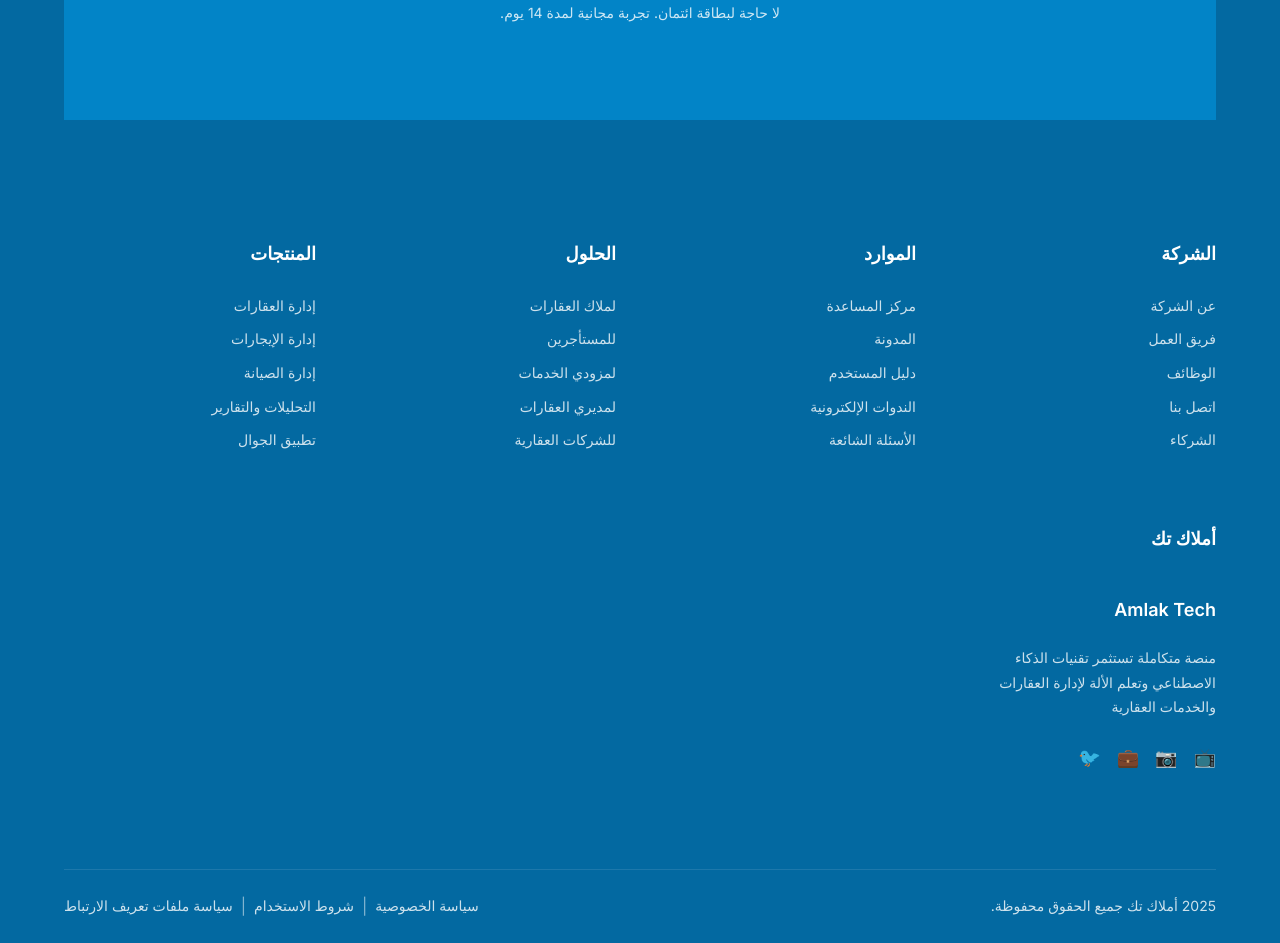
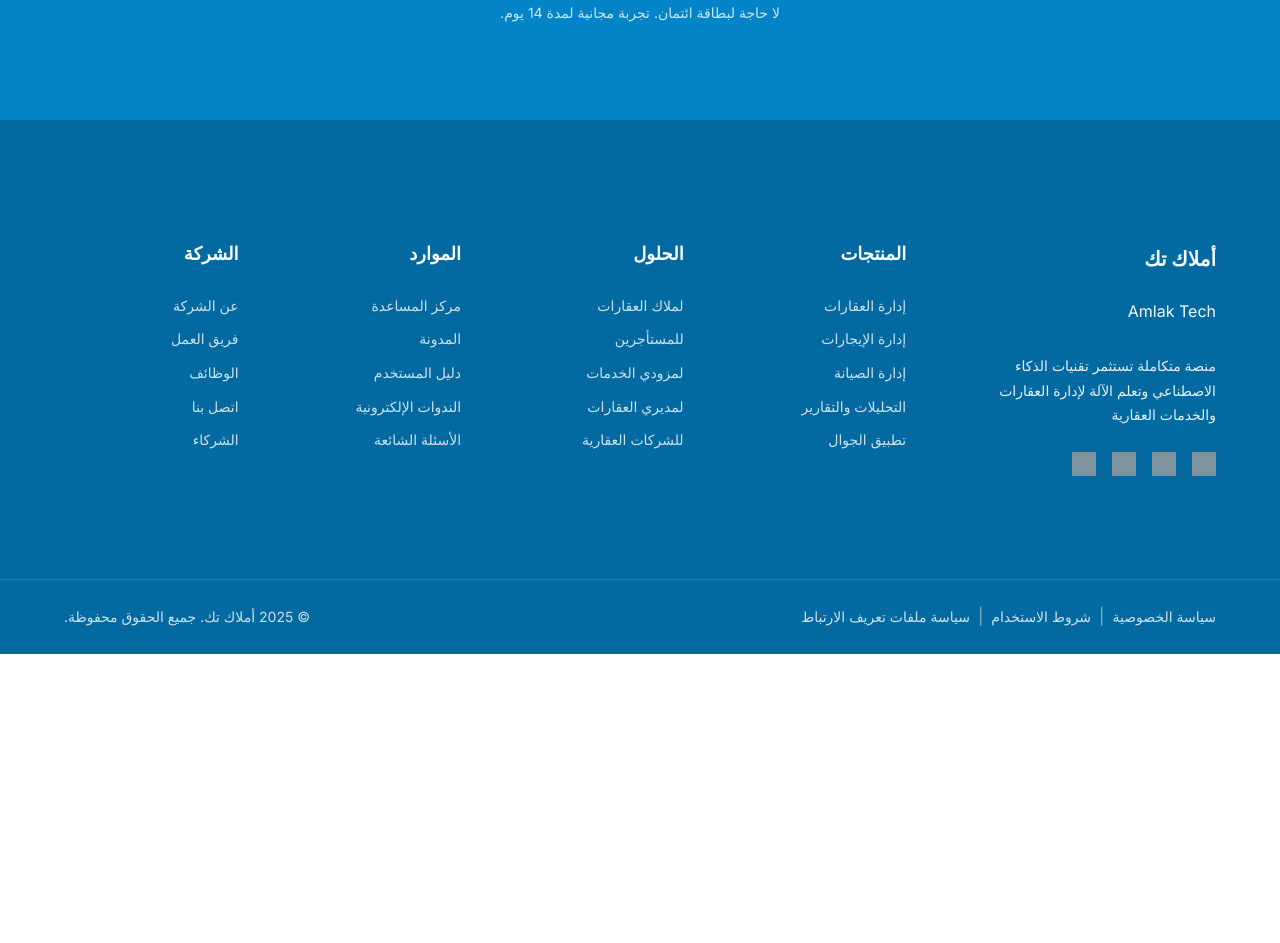
Before and after one commit to yaraabdullah/AmlakTech-Website, a Next.js app: page / in a window 1280 px wide. Shown: the part 7420-8363 px from the top of the page. After the commit the page ends 8074 px from the top, so only its background shows below. Built offline with nearby package versions, Linux system fonts and the light colour scheme; grey boxes are pictures that could not be loaded.

Commit message:
update the footer

```diff
--- a/components/Footer.tsx
+++ b/components/Footer.tsx
@@ -3,9 +3,9 @@ import styles from '../styles/Footer.module.css'
 export default function Footer() {
   return (
     <footer className={styles.footer}>
-      <div className={styles.container}>
       {/* CTA Section */}
       <div className={styles.ctaSection}>
+        <div className={styles.container}>
           <h2 className={styles.ctaTitle}>ابدأ في تحسين إدارة عقاراتك اليوم</h2>
           <p className={styles.ctaSubtitle}>
             انضم إلى آلاف العملاء الذين يستخدمون أملاك تك لإدارة عقاراتهم بذكاء
@@ -15,20 +15,60 @@ export default function Footer() {
             <p className={styles.trialInfo}>لا حاجة لبطاقة ائتمان. تجربة مجانية لمدة 14 يوم.</p>
           </div>
         </div>
+      </div>
 
-        {/* Footer Links */}
+      {/* Main Footer Section */}
+      <div className={styles.mainFooter}>
+        <div className={styles.container}>
           <div className={styles.footerContent}>
+            {/* Amlak Tech Column */}
             <div className={styles.footerColumn}>
-            <h4 className={styles.columnTitle}>الشركة</h4>
+              <h4 className={styles.brandTitle}>أملاك تك</h4>
+              <p className={styles.brandSubtitle}>Amlak Tech</p>
+              <p className={styles.brandDescription}>
+                منصة متكاملة تستثمر تقنيات الذكاء الاصطناعي وتعلم الآلة لإدارة العقارات والخدمات العقارية
+              </p>
+              <div className={styles.socialLinks}>
+                <a href="#" aria-label="يوتيوب">
+                  <img src="/icons/youtube.svg" alt="يوتيوب" className={styles.socialIcon} />
+                </a>
+                <a href="#" aria-label="إنستغرام">
+                  <img src="/icons/instagram.svg" alt="إنستغرام" className={styles.socialIcon} />
+                </a>
+                <a href="#" aria-label="لينكد إن">
+                  <img src="/icons/linkedin.svg" alt="لينكد إن" className={styles.socialIcon} />
+                </a>
+                <a href="#" aria-label="تويتر">
+                  <img src="/icons/twitter.svg" alt="تويتر" className={styles.socialIcon} />
+                </a>
+              </div>
+            </div>
+
+            {/* Products Column */}
+            <div className={styles.footerColumn}>
+              <h4 className={styles.columnTitle}>المنتجات</h4>
               <ul className={styles.footerLinks}>
-              <li><a href="#">عن الشركة</a></li>
-              <li><a href="#">فريق العمل</a></li>
-              <li><a href="#">الوظائف</a></li>
-              <li><a href="#">اتصل بنا</a></li>
-              <li><a href="#">الشركاء</a></li>
+                <li><a href="#">إدارة العقارات</a></li>
+                <li><a href="#">إدارة الإيجارات</a></li>
+                <li><a href="#">إدارة الصيانة</a></li>
+                <li><a href="#">التحليلات والتقارير</a></li>
+                <li><a href="#">تطبيق الجوال</a></li>
               </ul>
             </div>
 
+            {/* Solutions Column */}
+            <div className={styles.footerColumn}>
+              <h4 className={styles.columnTitle}>الحلول</h4>
+              <ul className={styles.footerLinks}>
+                <li><a href="#">لملاك العقارات</a></li>
+                <li><a href="#">للمستأجرين</a></li>
+                <li><a href="#">لمزودي الخدمات</a></li>
+                <li><a href="#">لمديري العقارات</a></li>
+                <li><a href="#">للشركات العقارية</a></li>
+              </ul>
+            </div>
+
+            {/* Resources Column */}
             <div className={styles.footerColumn}>
               <h4 className={styles.columnTitle}>الموارد</h4>
               <ul className={styles.footerLinks}>
@@ -40,48 +80,25 @@ export default function Footer() {
               </ul>
             </div>
 
+            {/* Company Column */}
             <div className={styles.footerColumn}>
-            <h4 className={styles.columnTitle}>الحلول</h4>
+              <h4 className={styles.columnTitle}>الشركة</h4>
               <ul className={styles.footerLinks}>
-              <li><a href="#">لملاك العقارات</a></li>
-              <li><a href="#">للمستأجرين</a></li>
-              <li><a href="#">لمزودي الخدمات</a></li>
-              <li><a href="#">لمديري العقارات</a></li>
-              <li><a href="#">للشركات العقارية</a></li>
+                <li><a href="#">عن الشركة</a></li>
+                <li><a href="#">فريق العمل</a></li>
+                <li><a href="#">الوظائف</a></li>
+                <li><a href="#">اتصل بنا</a></li>
+                <li><a href="#">الشركاء</a></li>
               </ul>
             </div>
-
-          <div className={styles.footerColumn}>
-            <h4 className={styles.columnTitle}>المنتجات</h4>
-            <ul className={styles.footerLinks}>
-              <li><a href="#">إدارة العقارات</a></li>
-              <li><a href="#">إدارة الإيجارات</a></li>
-              <li><a href="#">إدارة الصيانة</a></li>
-              <li><a href="#">التحليلات والتقارير</a></li>
-              <li><a href="#">تطبيق الجوال</a></li>
-            </ul>
-          </div>
-
-          <div className={styles.footerColumn}>
-            <h4 className={styles.columnTitle}>أملاك تك</h4>
-            <p className={styles.brandSubtitle}>Amlak Tech</p>
-            <p className={styles.brandDescription}>
-              منصة متكاملة تستثمر تقنيات الذكاء الاصطناعي وتعلم الألة لإدارة العقارات والخدمات العقارية
-            </p>
-            <div className={styles.socialLinks}>
-              <a href="#" aria-label="يوتيوب">📺</a>
-              <a href="#" aria-label="إنستغرام">📷</a>
-              <a href="#" aria-label="لينكد إن">💼</a>
-              <a href="#" aria-label="تويتر">🐦</a>
           </div>
         </div>
       </div>
 
-        {/* Bottom Bar */}
+      {/* Bottom Footer Section */}
+      <div className={styles.bottomFooter}>
+        <div className={styles.container}>
           <div className={styles.bottomBar}>
-          <div className={styles.copyright}>
-            <p>2025 أملاك تك جميع الحقوق محفوظة.</p>
-          </div>
             <div className={styles.legalLinks}>
               <a href="#">سياسة الخصوصية</a>
               <span>|</span>
@@ -89,6 +106,10 @@ export default function Footer() {
               <span>|</span>
               <a href="#">سياسة ملفات تعريف الارتباط</a>
             </div>
+            <div className={styles.copyright}>
+              <p>© 2025 أملاك تك. جميع الحقوق محفوظة.</p>
+            </div>
+          </div>
         </div>
       </div>
     </footer>
--- a/styles/Footer.module.css
+++ b/styles/Footer.module.css
@@ -9,6 +9,7 @@
   padding: 0 var(--spacing-lg);
 }
 
+/* CTA Section */
 .ctaSection {
   background: var(--color-primary);
   padding: var(--spacing-4xl) 0;
@@ -20,6 +21,7 @@
   font-weight: var(--font-weight-bold);
   color: var(--color-text-white);
   margin-bottom: var(--spacing-lg);
+  font-family: var(--font-family-primary);
 }
 
 .ctaSubtitle {
@@ -27,6 +29,7 @@
   color: var(--color-text-white);
   margin-bottom: var(--spacing-2xl);
   opacity: 0.9;
+  font-family: var(--font-family-primary);
 }
 
 .ctaContent {
@@ -59,13 +62,19 @@
   color: var(--color-text-white);
   opacity: 0.8;
   margin: 0;
+  font-family: var(--font-family-primary);
+}
+
+/* Main Footer Section */
+.mainFooter {
+  background: var(--color-background-dark);
+  padding: var(--spacing-4xl) 0;
 }
 
 .footerContent {
   display: grid;
-  grid-template-columns: repeat(auto-fit, minmax(200px, 1fr));
+  grid-template-columns: 1.5fr 1fr 1fr 1fr 1fr;
   gap: var(--spacing-2xl);
-  padding: var(--spacing-4xl) 0;
 }
 
 .footerColumn {
@@ -73,11 +82,37 @@
   flex-direction: column;
 }
 
+.brandTitle {
+  font-size: var(--font-size-xl);
+  font-weight: var(--font-weight-bold);
+  color: var(--color-blue-light);
+  margin-bottom: var(--spacing-sm);
+  font-family: var(--font-family-primary);
+}
+
 .columnTitle {
   font-size: var(--font-size-lg);
   font-weight: var(--font-weight-semibold);
   color: var(--color-text-white);
   margin-bottom: var(--spacing-lg);
+  font-family: var(--font-family-primary);
+}
+
+.brandSubtitle {
+  font-size: var(--font-size-base);
+  font-weight: var(--font-weight-normal);
+  color: var(--color-blue-light);
+  margin-bottom: var(--spacing-md);
+  font-family: var(--font-family-primary);
+}
+
+.brandDescription {
+  font-size: var(--font-size-sm);
+  color: var(--color-text-white);
+  opacity: 0.9;
+  line-height: var(--line-height-relaxed);
+  margin-bottom: var(--spacing-lg);
+  font-family: var(--font-family-primary);
 }
 
 .footerLinks {
@@ -94,25 +129,12 @@
   opacity: 0.8;
   transition: opacity 0.3s ease;
   font-size: var(--font-size-sm);
+  font-family: var(--font-family-primary);
+  text-decoration: none;
 }
 
 .footerLinks a:hover {
   opacity: 1;
-}
-
-.brandSubtitle {
-  font-size: var(--font-size-lg);
-  font-weight: var(--font-weight-semibold);
-  color: var(--color-text-white);
-  margin-bottom: var(--spacing-sm);
-}
-
-.brandDescription {
-  font-size: var(--font-size-sm);
-  color: var(--color-text-white);
-  opacity: 0.8;
-  line-height: var(--line-height-relaxed);
-  margin-bottom: var(--spacing-lg);
 }
 
 .socialLinks {
@@ -120,19 +142,25 @@
   gap: var(--spacing-md);
 }
 
-.socialLinks a {
-  display: inline-block;
-  font-size: var(--font-size-lg);
-  transition: transform 0.3s ease;
+.socialIcon {
+  width: 24px;
+  height: 24px;
+  opacity: 0.8;
+  transition: opacity 0.3s ease;
 }
 
-.socialLinks a:hover {
-  transform: scale(1.2);
+.socialLinks a:hover .socialIcon {
+  opacity: 1;
+}
+
+/* Bottom Footer Section */
+.bottomFooter {
+  background: var(--color-background-dark);
+  border-top: 1px solid rgba(255, 255, 255, 0.1);
+  padding: var(--spacing-lg) 0;
 }
 
 .bottomBar {
-  border-top: 1px solid rgba(255, 255, 255, 0.1);
-  padding: var(--spacing-lg) 0;
   display: flex;
   justify-content: space-between;
   align-items: center;
@@ -144,6 +172,7 @@
   margin: 0;
   font-size: var(--font-size-sm);
   opacity: 0.8;
+  font-family: var(--font-family-primary);
 }
 
 .legalLinks {
@@ -157,6 +186,8 @@
   opacity: 0.8;
   font-size: var(--font-size-sm);
   transition: opacity 0.3s ease;
+  font-family: var(--font-family-primary);
+  text-decoration: none;
 }
 
 .legalLinks a:hover {
@@ -181,14 +212,26 @@
     font-size: var(--font-size-base);
   }
 
+  .mainFooter {
+    padding: var(--spacing-2xl) 0;
+  }
+
   .footerContent {
-    grid-template-columns: repeat(2, 1fr);
+    grid-template-columns: 1fr;
     gap: var(--spacing-lg);
-    padding: var(--spacing-2xl) 0;
   }
 
   .bottomBar {
     flex-direction: column;
     text-align: center;
+    gap: var(--spacing-md);
+  }
+
+  .legalLinks {
+    order: 1;
+  }
+
+  .copyright {
+    order: 2;
   }
 }
```
Lines whose indentation alone changed are shown as unchanged.
